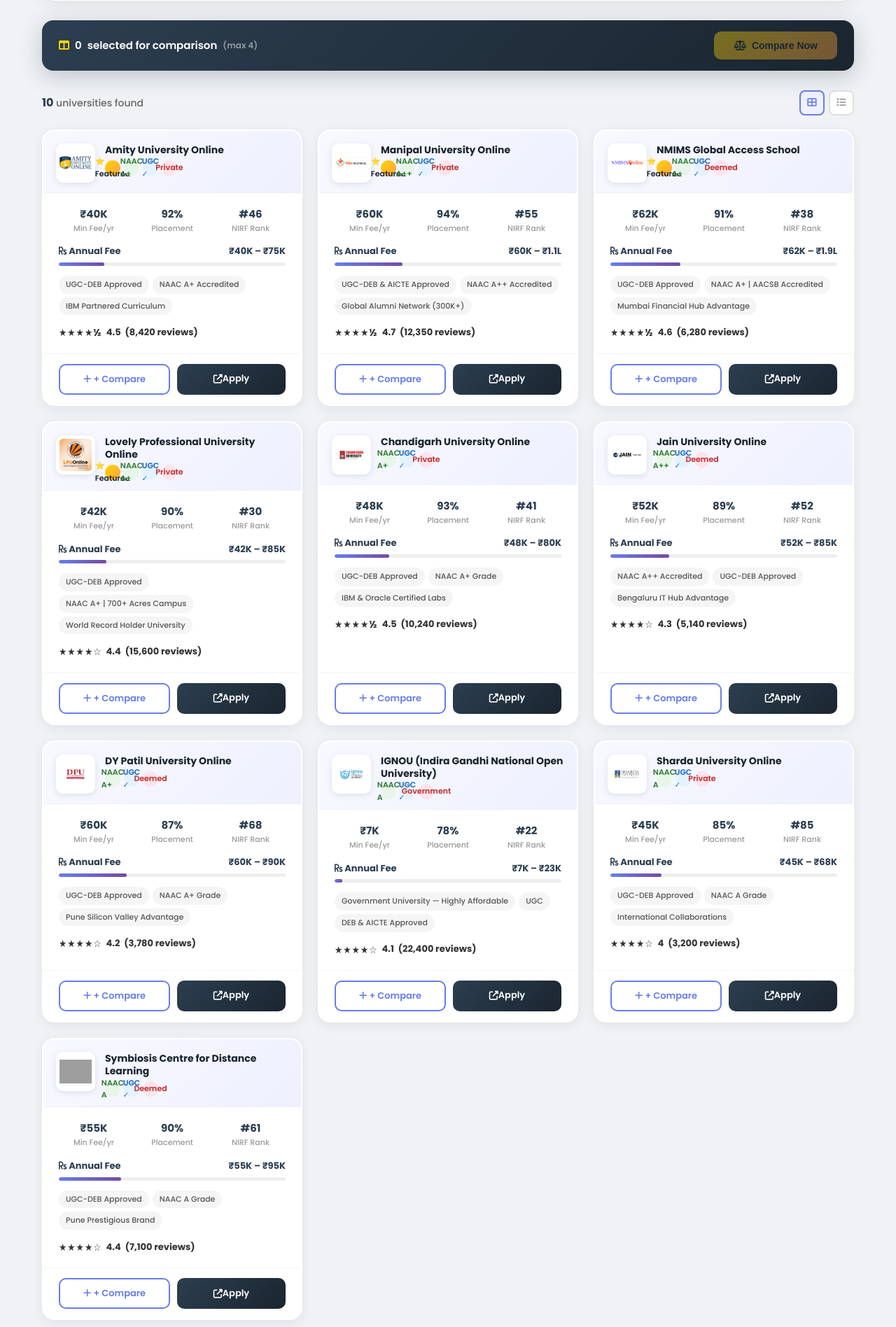
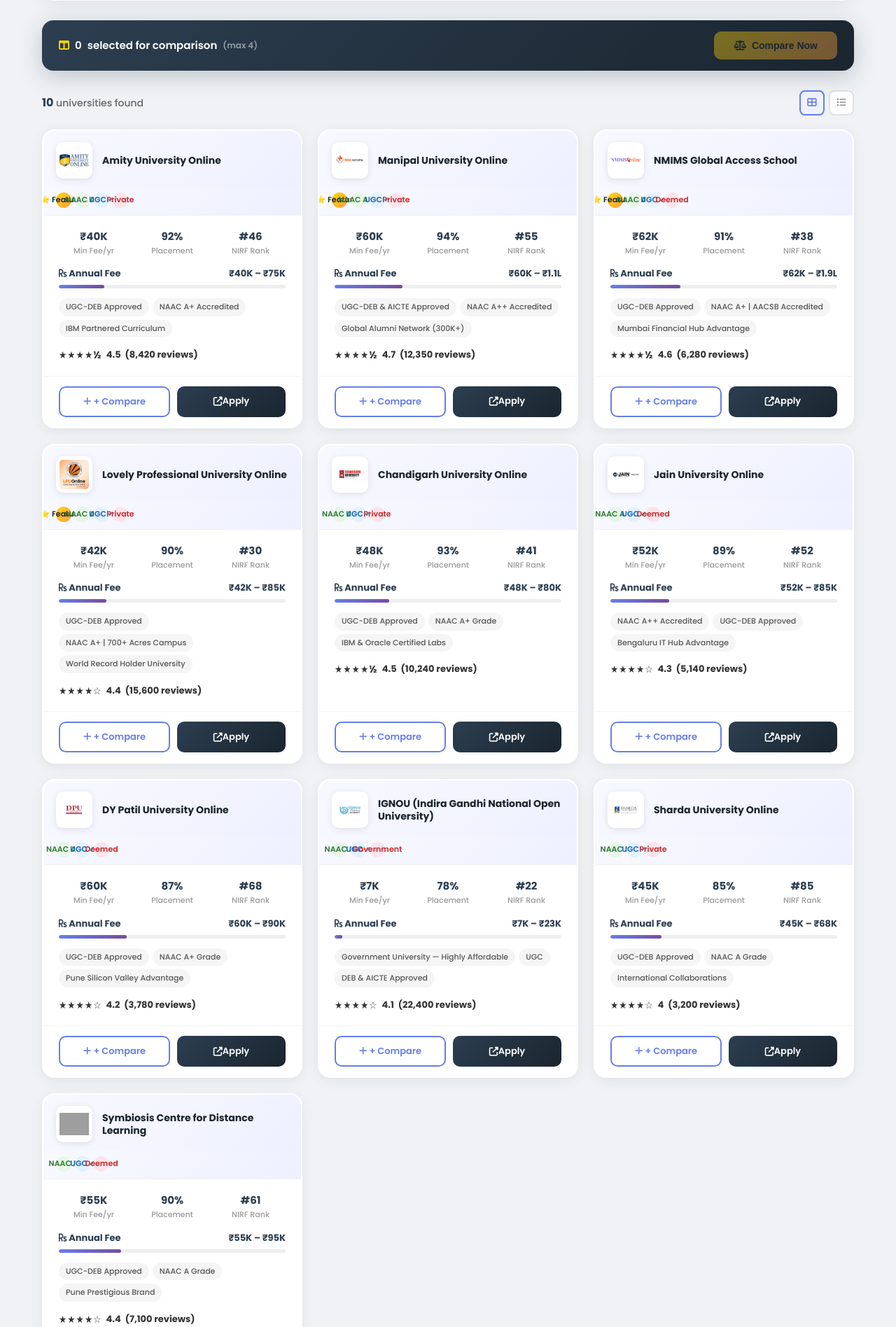
Before and after one commit to samarth207/DegreeDrishti, a PHP site: page /compare.html in a window 1280 px wide. Shown: the part 845-2741 px from the top of the page at 70% size. Run offline with PHP 8.4, Linux system fonts and the light colour scheme; data comes from the database, SQL or seed files in the repository; grey boxes are pictures that could not be loaded.

Commit message:
compare uni fixed

```diff
--- a/compare.css
+++ b/compare.css
@@ -224,26 +224,45 @@
 }
 .uni-card:hover { transform: translateY(-6px); box-shadow: 0 16px 40px rgba(0,0,0,0.13); }
 .uni-card.selected-card { border-color: #667eea; box-shadow: 0 8px 32px rgba(102,126,234,0.3); }
-.uni-card.selected-card::after {
-  content: '✓ Selected'; position: absolute; bottom: 54px; right: 14px;
-  background: #667eea; color: #fff; font-size: 11px; font-weight: 700;
-  padding: 3px 10px; border-radius: 20px;
+.uni-card.selected-card::before {
+  content: '✓ Added to Compare';
+  display: block;
+  background: #667eea;
+  color: #fff;
+  font-size: 11px;
+  font-weight: 700;
+  text-align: center;
+  padding: 5px 10px;
+  letter-spacing: 0.3px;
 }
 .card-top {
   background: linear-gradient(135deg,#f8f9ff 0%,#eef0ff 100%);
-  padding: 18px 18px 14px; display: flex; align-items: flex-start; gap: 14px;
-  border-bottom: 1px solid #f0f0f0;
+  padding: 16px 18px 12px; display: flex; align-items: center; gap: 14px;
+  border-bottom: none;
 }
 .card-logo {
-  width: 56px; height: 56px; object-fit: contain;
+  width: 52px; height: 52px; object-fit: contain;
   border-radius: 10px; background: #fff; padding: 5px;
   box-shadow: 0 2px 10px rgba(0,0,0,0.1); flex-shrink: 0;
 }
-.card-title-wrap { flex: 1; min-width: 0; overflow: visible; }
-.card-uni-name { font-size: 14px; font-weight: 700; color: #1a252f; line-height: 1.3; margin-bottom: 6px; }
-.card-badges { display: flex; gap: 5px; flex-wrap: wrap; row-gap: 4px; }
+.card-title-wrap { flex: 1; min-width: 0; }
+.card-uni-name { font-size: 14px; font-weight: 700; color: #1a252f; line-height: 1.3; }
+.card-badges {
+  display: flex; gap: 5px; flex-wrap: wrap;
+  margin-top: 6px;
+}
+/* when card-badges is a standalone sibling of card-top (future structure) */
+.uni-card > .card-badges {
+  flex-wrap: nowrap; overflow-x: auto;
+  padding: 8px 18px 10px; margin-top: 0;
+  background: linear-gradient(135deg,#f8f9ff 0%,#eef0ff 100%);
+  border-bottom: 1px solid #f0f0f0;
+  scrollbar-width: none;
+}
+.uni-card > .card-badges::-webkit-scrollbar { display: none; }
 .badge {
   font-size: 11px; font-weight: 600; padding: 3px 9px; border-radius: 20px;
+  white-space: nowrap; flex-shrink: 0;
 }
 .badge-naac { background: #e8f5e9; color: #2e7d32; }
 .badge-ugc  { background: #e3f2fd; color: #1565c0; }
@@ -298,7 +317,8 @@
 
 /* List view card */
 .university-grid.list-view .uni-card { flex-direction: row; }
-.university-grid.list-view .card-top { width: 280px; flex-shrink: 0; border-bottom: none; border-right: 1px solid #f0f0f0; flex-direction: column; align-items: center; text-align: center; }
+.university-grid.list-view .card-top { width: 220px; flex-shrink: 0; border-bottom: none; border-right: none; flex-direction: column; align-items: center; text-align: center; padding-bottom: 8px; }
+.university-grid.list-view .card-badges { width: 220px; flex-shrink: 0; justify-content: center; border-right: 1px solid #f0f0f0; border-bottom: none; padding-top: 0; }
 .university-grid.list-view .card-body { padding: 22px; }
 .university-grid.list-view .card-footer { flex-direction: column; width: 160px; flex-shrink: 0; border-top: none; border-left: 1px solid #f5f5f5; justify-content: center; }
 
@@ -384,7 +404,8 @@
   .compare-bar-inner { flex-wrap: wrap; }
   .comparison-section-header { flex-direction: column; gap: 14px; align-items: flex-start; }
   .university-grid.list-view .uni-card { flex-direction: column; }
-  .university-grid.list-view .card-top { width: 100%; border-right: none; border-bottom: 1px solid #f0f0f0; }
+  .university-grid.list-view .card-top { width: 100%; border-right: none; border-bottom: none; }
+  .university-grid.list-view .card-badges { width: 100%; border-right: none; border-bottom: 1px solid #f0f0f0; }
   .university-grid.list-view .card-footer { width: 100%; border-left: none; border-top: 1px solid #f5f5f5; flex-direction: row; }
 }
 @media (max-width: 480px) {
--- a/compare.js
+++ b/compare.js
@@ -185,13 +185,13 @@ function buildCard(u) {
            alt="${u.name}" onerror="this.src='/images/university-logos/default.png'">
       <div class="card-title-wrap">
         <div class="card-uni-name">${u.name}</div>
-        <div class="card-badges">
-          ${u.featured ? '<span class="badge badge-featured">⭐ Featured</span>' : ''}
-          <span class="badge badge-naac">NAAC ${u.naacGrade || 'N/A'}</span>
-          ${u.ugcApproved ? '<span class="badge badge-ugc">UGC ✓</span>' : ''}
-          <span class="badge badge-type">${u.type || ''}</span>
-        </div>
       </div>
+    </div>
+    <div class="card-badges">
+      ${u.featured ? '<span class="badge badge-featured">⭐ Featured</span>' : ''}
+      <span class="badge badge-naac">NAAC ${u.naacGrade || 'N/A'}</span>
+      ${u.ugcApproved ? '<span class="badge badge-ugc">UGC ✓</span>' : ''}
+      ${u.type ? `<span class="badge badge-type">${u.type}</span>` : ''}
     </div>
 
     <div class="card-body">
```
